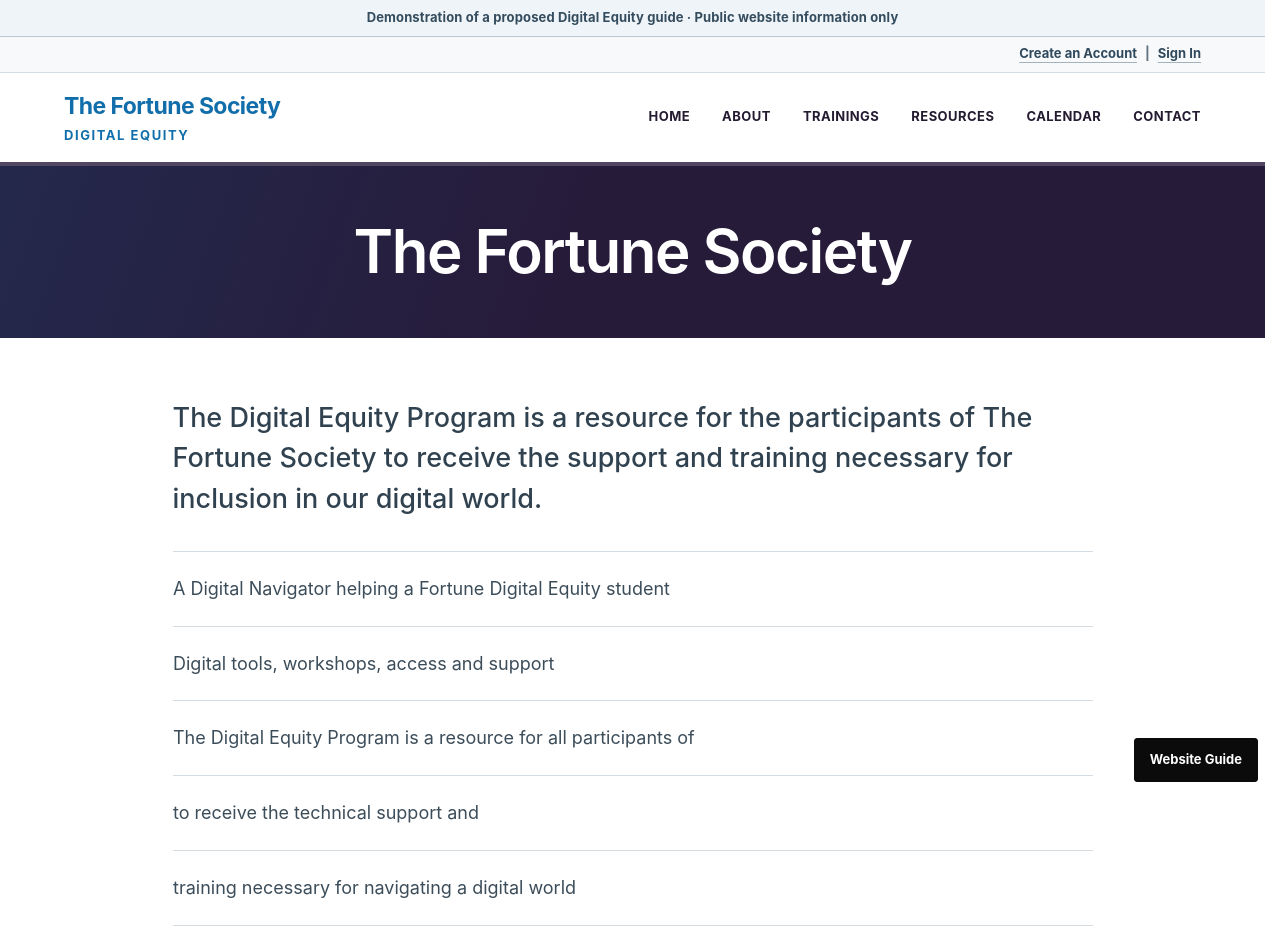
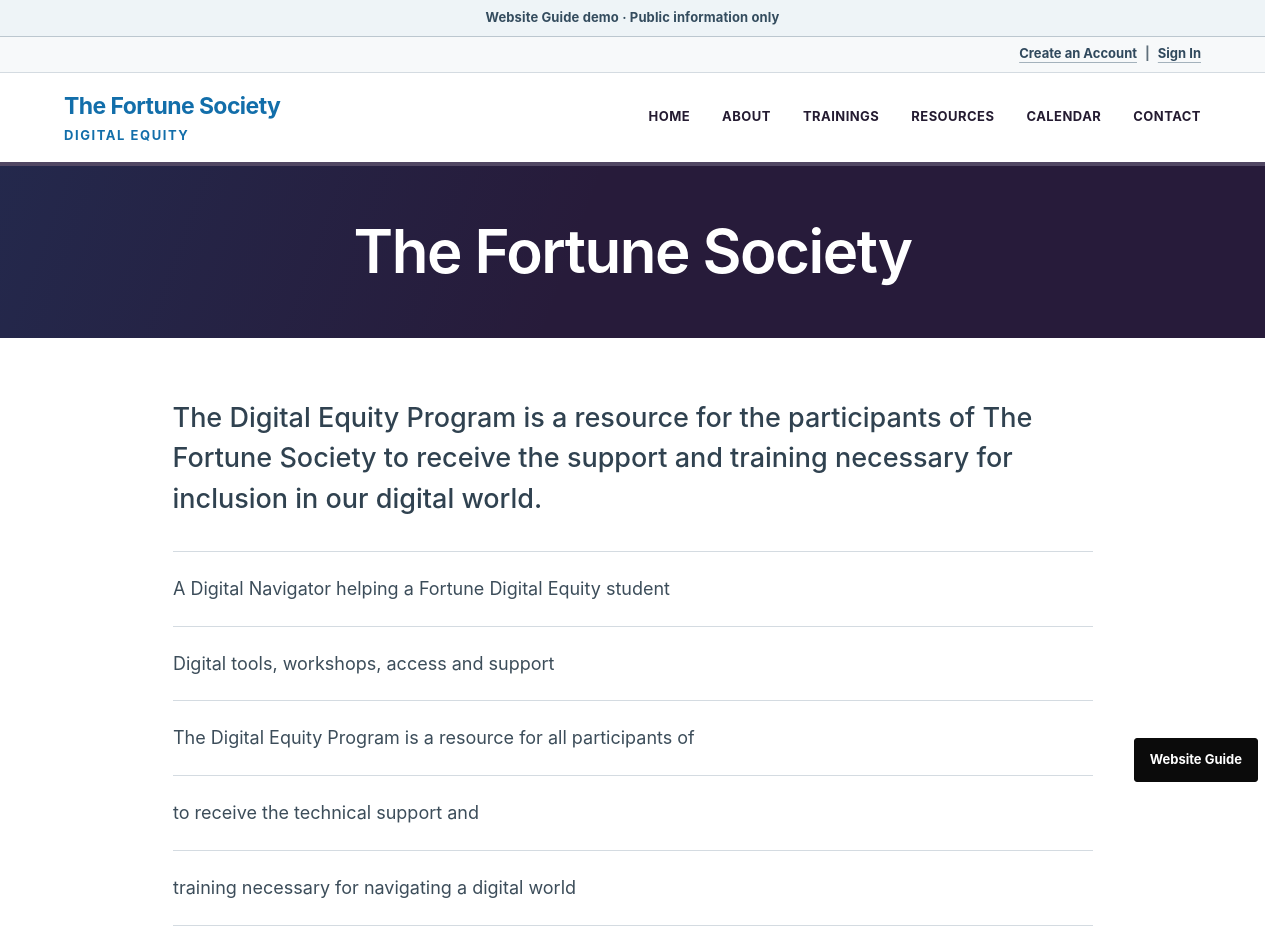
Before and after one commit to CUNY-PIT-Lab/informational-ai-sidecar, a website: page index.html in a window 1280 px wide. Shown: the top 928 px of the page. Drawn offline with Linux system fonts and the light colour scheme; no server answers.

Commit message:
Align demo strip with Website Guide

```diff
--- a/index.html
+++ b/index.html
@@ -15,7 +15,7 @@
 </head>
 <body>
   <a class="skip-link" href="#page-content">Skip to page information</a>
-  <div class="demo-notice" role="note">Demonstration of a proposed Digital Equity guide · Public website information only</div>
+  <div class="demo-notice" role="note">Website Guide demo · Public information only</div>
 
   <div class="site-utility">
     <nav class="site-member-access" aria-label="Member access">
```
Also changed, not shown: 1 other file.
